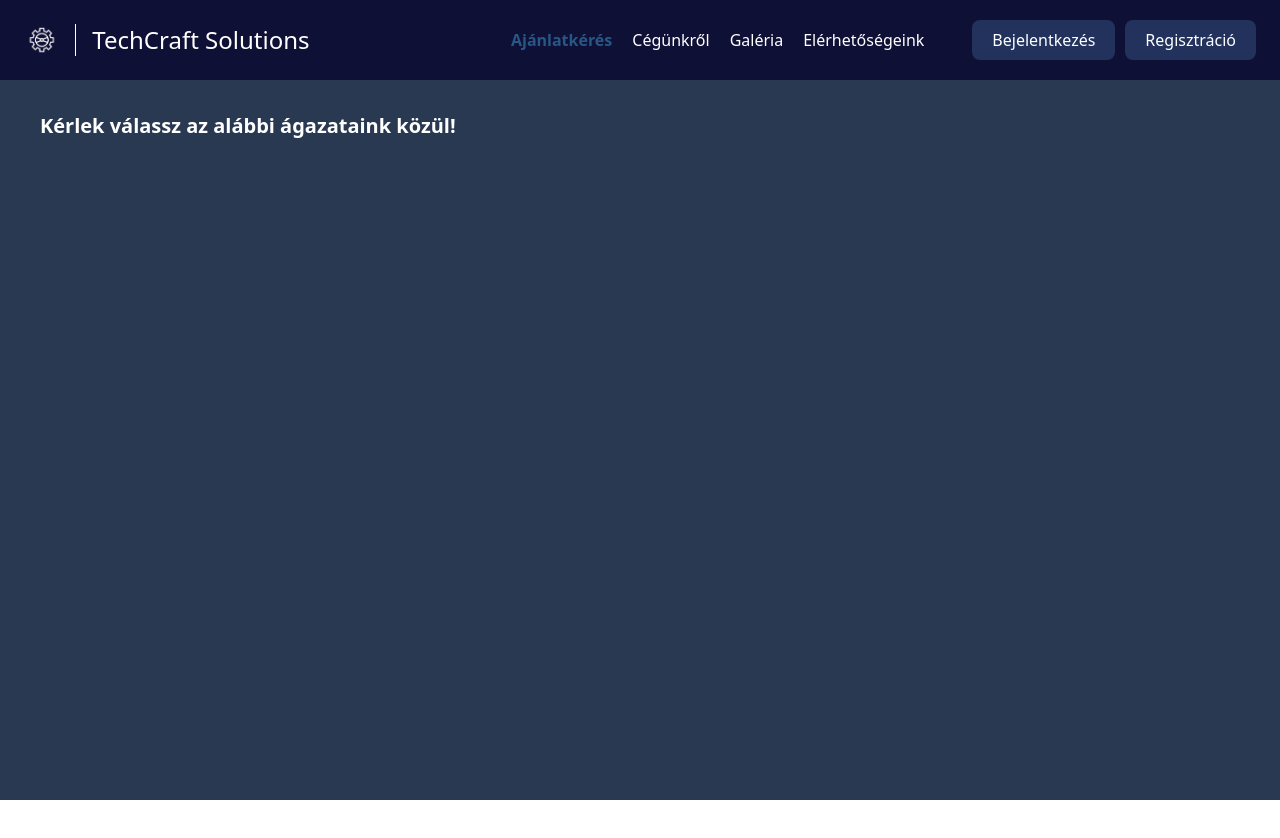
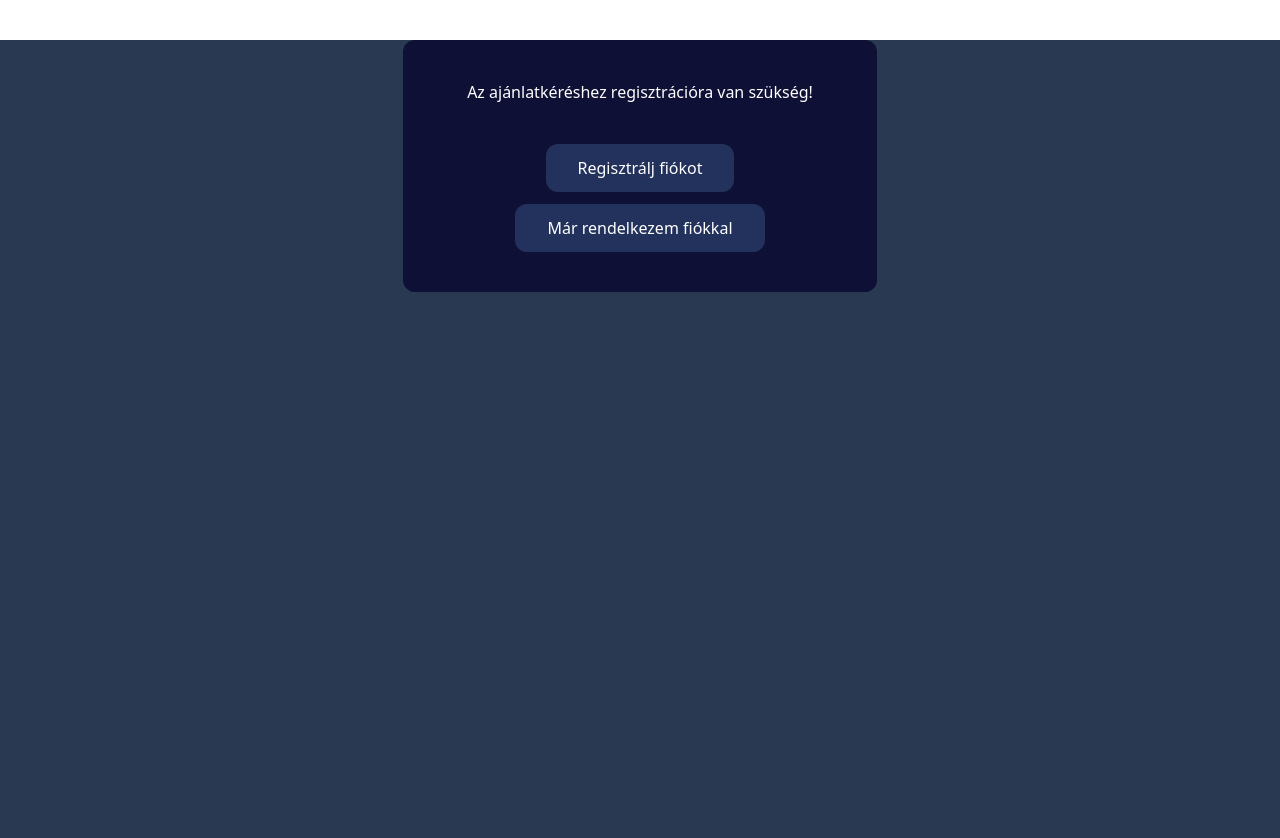
Before and after one commit to Gbandi14/TechCraft-Solutions, a React (Create React App) app in the folder frontend/: page /offer in a window 1280 px wide. Before the commit the page ends 800 px from the top, so only its background shows below. Built offline with nearby package versions, Linux system fonts and the light colour scheme.

Commit message:
TS-16 Ajánlatkérés regisztráció nékül nem elérhető

```diff
--- a/frontend/src/pages/Offer.jsx
+++ b/frontend/src/pages/Offer.jsx
@@ -1,5 +1,5 @@
 import React, { useEffect, useState } from 'react'
-import Header from '../components/Header'
+import { Link } from 'react-router-dom'
 import { faGear, faDesktop, faCode } from '@fortawesome/free-solid-svg-icons'
 import Category from '../components/Offer/Category'
 import axios from 'axios'
@@ -18,7 +18,7 @@ function Offer() {
           setEmail(res.data.Email)
       })
 
-      axios.get("http://localhost:8000/services").then((res) => {
+      axios.get("http://localhost:8000/services", {headers:{Authorization:`Bearer ${sessionStorage.getItem("token")}`}}).then((res) => {
         const groupData = res.data.reduce((a, c) => {
           const category = a.find(x => x.ID === c.categoryId)
           if (category) {
@@ -42,13 +42,20 @@ function Offer() {
 
   return (
     <div>
-      <Header />
-      <div>
-        <h3 className='font-semibold mx-10 my-8 text-xl'>Kérlek válassz az alábbi ágazataink közül!</h3>
-        <div className='rounded-lg overflow-hidden flex flex-col gap-0.5 mx-10'>
-          {items.map((item, i) => <Category key={i} icon={item.Icon} title={item.Title} services={item.Services} contentIndex={i + 1} openedContent={openedContent} setOpenedContent={setOpenedContent} email={email} firstname={firstname} lastname={lastname} />)}
+      { items.length > 0 ?
+        <div>
+          <h3 className='font-semibold mx-10 my-8 text-xl'>Kérlek válassz az alábbi ágazataink közül!</h3>
+          <div className='rounded-lg overflow-hidden flex flex-col gap-0.5 mx-10'>
+            {items.map((item, i) => <Category key={i} icon={item.Icon} title={item.Title} services={item.Services} contentIndex={i + 1} openedContent={openedContent} setOpenedContent={setOpenedContent} email={email} firstname={firstname} lastname={lastname} />)}
+          </div>
         </div>
-      </div>
+      :
+        <div className='bg-[#0F1035] mx-auto max-w-max mt-10 px-16 py-10 rounded-xl'>
+          <h2>Az ajánlatkéréshez regisztrációra van szükség!</h2>
+          <p className='text-center'><Link to={'/register'} ><button className='bg-[#365486]/50 hover:bg-[#365486]/75 transition-colors rounded-xl px-8 py-3 mt-10'>Regisztrálj fiókot</button></Link></p>
+          <p className='text-center'><Link to={'/login'} ><button className='bg-[#365486]/50 hover:bg-[#365486]/75 transition-colors rounded-xl px-8 py-3 mt-3'>Már rendelkezem fiókkal</button></Link></p>
+        </div>
+      }
     </div>
   )
 }
```
